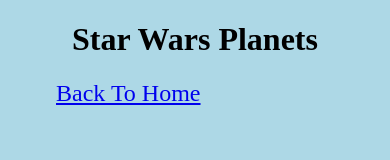
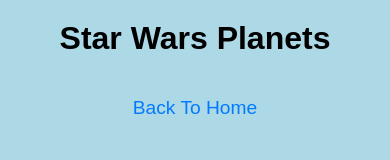
Before and after one commit to manojadhikari22/SWAPI-Project, a plain HTML site: page src/planets.html in a window 390 px wide. Drawn offline with Linux system fonts and the light colour scheme; no server answers.

Commit message:
added page responsive and README.MD

```diff
--- a/src/css/films.css
+++ b/src/css/films.css
@@ -1,27 +1,51 @@
+body {
+    background-color: lightblue;
+    margin: 0;
+    font-family: Arial, sans-serif;
+}
 
-body{
-  background-color: lightblue;
+ul {
+    list-style: none;
+    padding: 0;
 }
-ul{
-  list-style: none;
-}
+
 h1 {
     text-align: center;
+    margin: 20px 0;
+}
+
+nav {
+    display: flex;
+    justify-content: center;
+    flex-wrap: wrap;
+    padding: 10px;
+
 }
 
 nav a {
-    margin-left: 3rem;
-    font-size: 1.5rem;
+    margin: 10px;
+    font-size: 1.2rem;
+    text-decoration: none;
+    color: #007BFF;
 }
+
+nav a:hover {
+    text-decoration: underline;
+}
+
 .createdList {
     border: 1px solid #4c4747;
     padding: 10px;
-    margin-bottom: 20px;
+    margin: 20px auto;
+    max-width: 600px;
+    background-color: #fff;
+    box-shadow: 0 2px 4px rgba(0,0,0,0.1);
 }
 
 .filmTitle {
     font-size: 1.5em;
     color: #007BFF;
+    margin: 10px 0;
 }
 
 .filmEpisode,
@@ -35,7 +59,26 @@
     font-weight: bold;
 }
 
-  .filmImage{
-    width: 250px;
-    height: 200px;
+.filmImage {
+    width: 100%;
+    height: auto;
+    max-width: 250px;
+    max-height: 200px;
+    display: block;
+    margin: 10px auto;
 }
+
+@media (max-width: 768px) {
+  nav {
+      flex-direction: column;
+      align-items: center;
+  }
+
+  .createdList {
+      text-align: center;
+  }
+
+  .filmImage {
+      margin: 0 auto 10px;
+  }
+}
--- a/src/css/people.css
+++ b/src/css/people.css
@@ -1,27 +1,50 @@
-body{
+body {
     background-color: lightblue;
+    margin: 0;
+    font-family: Arial, sans-serif;
 }
 
-ul{
+ul {
     list-style: none;
+    padding: 0;
 }
+
 h1 {
     text-align: center;
+    margin: 20px 0;
+}
+
+nav {
+    display: flex;
+    justify-content: center;
+    flex-wrap: wrap;
+    padding: 10px;
 }
 
 nav a {
-    margin-left: 3rem;
-    font-size: 1.5rem;
+    margin: 10px;
+    font-size: 1.2rem;
+    text-decoration: none;
+    color: #007BFF;
 }
+
+nav a:hover {
+    text-decoration: underline;
+}
+
 .createdList {
     border: 1px solid #6b6565;
     padding: 10px;
-    margin-bottom: 20px;
+    margin: 20px auto;
+    max-width: 600px;
+    background-color: #fff;
+    box-shadow: 0 2px 4px rgba(0,0,0,0.1);
 }
 
 .peopleName {
     font-size: 1.5em;
     color: #007BFF;
+    margin: 10px 0;
 }
 
 .peopleBirthYear,
@@ -33,6 +56,25 @@
 }
 
 .peopleImage {
-    width: 300px;
-    height: 200px;
+    width: 100%;
+    height: auto;
+    max-width: 300px;
+    max-height: 200px;
+    display: block;
+    margin: 10px auto;
 }
+
+@media (max-width: 768px) {
+  nav {
+      flex-direction: column;
+      align-items: center;
+  }
+
+  .createdList {
+      text-align: center;
+  }
+
+  .peopleImage {
+      margin: 0 auto 10px;
+  }
+}
--- a/src/css/planet.css
+++ b/src/css/planet.css
@@ -1,29 +1,50 @@
+body {
+    background-color: lightblue;
+    margin: 0;
+    font-family: Arial, sans-serif;
+}
 
-body{
-  background-color: lightblue;
+ul {
+    list-style: none;
+    padding: 0;
 }
+
 h1 {
     text-align: center;
+    margin: 20px 0;
 }
 
-li {
-    list-style: none;
+nav {
+    display: flex;
+    justify-content: center;
+    flex-wrap: wrap;
+    padding: 10px;
 }
+
 nav a {
-    margin-left: 3rem;
-    font-size: 1.5rem;
+    margin: 10px;
+    font-size: 1.2rem;
+    text-decoration: none;
+    color: #007BFF;
 }
+
+nav a:hover {
+    text-decoration: underline;
+}
+
 .createdList {
     border: 1px solid #6b6565;
     padding: 10px;
-    margin-bottom: 20px;
+    margin: 20px auto;
+    max-width: 600px;
+    background-color: #fff;
+    box-shadow: 0 2px 4px rgba(0,0,0,0.1);
 }
-
 .planetName {
   font-size: 1.5em;
   color: #007BFF;
+  margin: 10px 0;
 }
-
 .planetPopulation,
 .planetClimate,
 .planetCreated,
@@ -32,6 +53,25 @@
     margin-bottom: 5px;
 }
 .planetImage{
-    width: 300px;
-    height: 200px;
+  width: 100%;
+  height: auto;
+  max-width: 300px;
+  max-height: 200px;
+  display: block;
+  margin: 10px auto;
 }
+
+@media (max-width: 768px) {
+  nav {
+      flex-direction: column;
+      align-items: center;
+  }
+
+  .createdList {
+      text-align: center;
+  }
+
+  .planetImage {
+      margin: 0 auto 10px;
+  }
+}
--- a/src/css/style.css
+++ b/src/css/style.css
@@ -10,15 +10,15 @@
     justify-content: center;
     width: 100%;
     height: 100vh;
+    margin: 0;
+    font-family: Arial, sans-serif;
 }
-
-
 
 .home {
     color: blue;
 }
 
-header{
+header {
     height: 20%;
     display: flex;
     justify-content: center;
@@ -26,37 +26,71 @@
     gap: 2rem;
     background-color: black;
 }
+
 a {
     color: white;
     text-decoration: none;
     font-size: 1.5rem;
-
 }
 
-main{
+main {
     height: 80%;
     background-color: lightblue;
 }
 
-section{
-
+section {
     display: flex;
     flex-direction: column;
     align-items: center;
     margin-top: 2rem;
+    padding: 0 1rem;
+    text-align: center;
+}
 
-}
-h1{
+h1 {
     padding: 2rem;
     font-size: 2rem;
 }
-p{
-    margin-left: 5rem;
+
+p {
+    margin: 1rem 0;
     font-size: 1.5rem;
 }
-img{
 
-    height: 350px;
-    width: 400px;
+img {
+    height: auto;
+    width: 100%;
+    max-width: 400px;
     object-fit: content;
+    margin: 1rem 0;
 }
+
+/* Responsive Styles */
+@media (max-width: 768px) {
+    header {
+        flex-direction: column;
+        height: auto;
+        padding: 1rem;
+        gap: 1rem;
+    }
+
+    a {
+        font-size: 1.2rem;
+    }
+
+    h1 {
+        font-size: 1.5rem;
+    }
+
+    p {
+        margin: 0.5rem 0;
+        font-size: 1.2rem;
+        margin-left: 0;
+    }
+
+    img {
+        height: auto;
+        width: 100%;
+        max-width: 350px;
+    }
+}
--- a/src/css/vehicles.css
+++ b/src/css/vehicles.css
@@ -1,30 +1,50 @@
-body{
+body {
     background-color: lightblue;
+    margin: 0;
+    font-family: Arial, sans-serif;
+}
+
+ul {
+    list-style: none;
+    padding: 0;
 }
 
 h1 {
     text-align: center;
+    margin: 20px 0;
+}
+
+nav {
+    display: flex;
+    justify-content: center;
+    flex-wrap: wrap;
+    padding: 10px;
 }
 
 nav a {
-    margin-left: 3rem;
-    font-size: 1.5rem;
+    margin: 10px;
+    font-size: 1.2rem;
+    text-decoration: none;
+    color: #007BFF;
 }
 
-li {
-    list-style: none;
+nav a:hover {
+    text-decoration: underline;
 }
+
 .createdList {
     border: 1px solid #6b6565;
     padding: 10px;
-    margin-bottom: 20px;
+    margin: 20px auto;
+    max-width: 600px;
+    background-color: #fff;
+    box-shadow: 0 2px 4px rgba(0,0,0,0.1);
 }
-
 .vehicleName {
   font-size: 1.5em;
   color: #007BFF;
+  margin: 10px 0;
 }
-
 .vehicleModel,
 .vehicleManufacturer,
 .vehiclePassenger,
@@ -34,6 +54,25 @@
 }
 
 .vehicleImage{
-    width: 300px;
-    height: 200px;
+  width: 100%;
+  height: auto;
+  max-width: 300px;
+  max-height: 200px;
+  display: block;
+  margin: 10px auto;
 }
+
+@media (max-width: 768px) {
+  nav {
+      flex-direction: column;
+      align-items: center;
+  }
+
+  .createdList {
+      text-align: center;
+  }
+
+  .vehicleImage {
+      margin: 0 auto 10px;
+  }
+}
```
Lines whose indentation alone changed are shown as unchanged.
